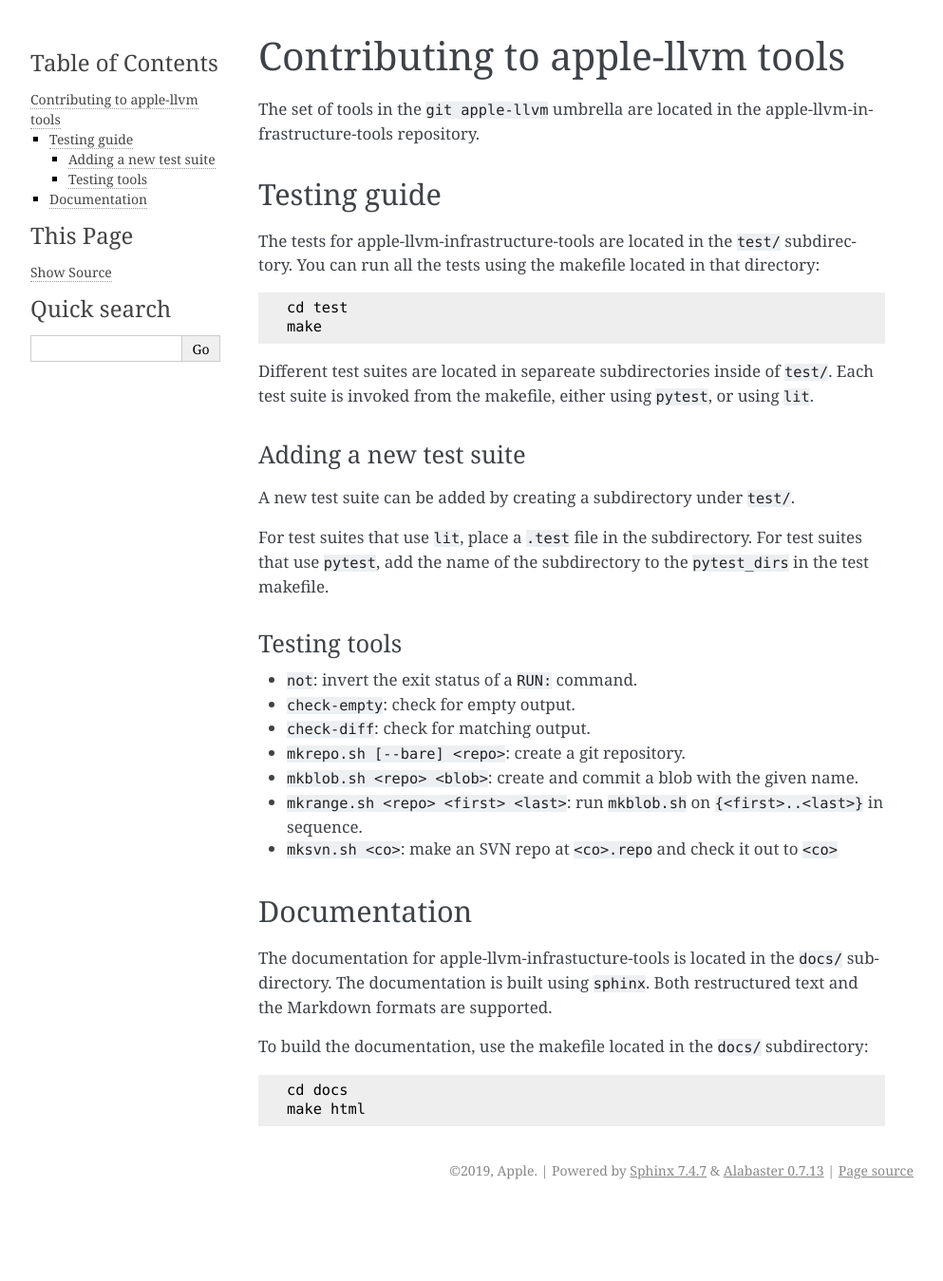
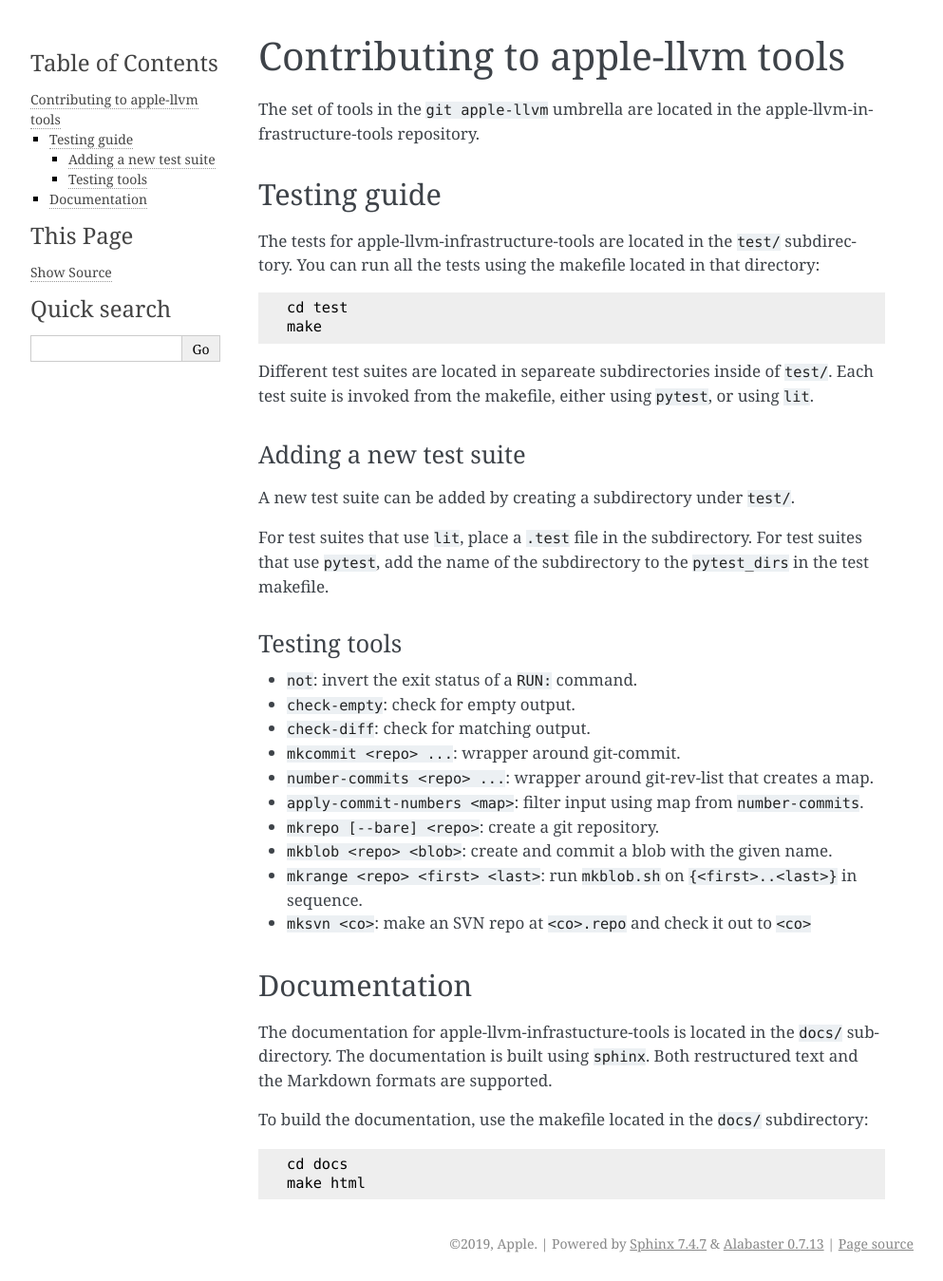
Before and after one commit to apple/apple-llvm-infrastructure-tools, a Sphinx documentation site: the page built from docs/ContributingToTools.md, in a window 1280 px wide. Shown: the whole page at 95% size, without its empty margins (148-1141 px from the left). Built offline with Sphinx 7.4.7, drawn with Linux system fonts in a browser that asks for light colours; before the commit the page ends 1272 px from its top, so only the background shows below that.

Commit message:
Add mkcommit, number-commits, and apply-commit-numbers
`mkcommit` is tested implicitly by `mkblob`, which now uses it.

```diff
--- a/docs/ContributingToTools.md
+++ b/docs/ContributingToTools.md
@@ -31,11 +31,14 @@
 - `not`: invert the exit status of a `RUN:` command.
 - `check-empty`: check for empty output.
 - `check-diff`: check for matching output.
-- `mkrepo.sh [--bare] <repo>`: create a git repository.
-- `mkblob.sh <repo> <blob>`: create and commit a blob with the given name.
-- `mkrange.sh <repo> <first> <last>`: run `mkblob.sh` on `{<first>..<last>}` in
+- `mkcommit <repo> ...`: wrapper around git-commit.
+- `number-commits <repo> ...`: wrapper around git-rev-list that creates a map.
+- `apply-commit-numbers <map>`: filter input using map from `number-commits`.
+- `mkrepo [--bare] <repo>`: create a git repository.
+- `mkblob <repo> <blob>`: create and commit a blob with the given name.
+- `mkrange <repo> <first> <last>`: run `mkblob.sh` on `{<first>..<last>}` in
   sequence.
-- `mksvn.sh <co>`: make an SVN repo at `<co>.repo` and check it out to `<co>`
+- `mksvn <co>`: make an SVN repo at `<co>.repo` and check it out to `<co>`
 
 ## Documentation
 
```
Also changed, not shown: 5 other files.
